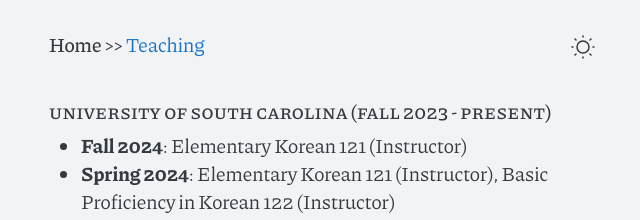
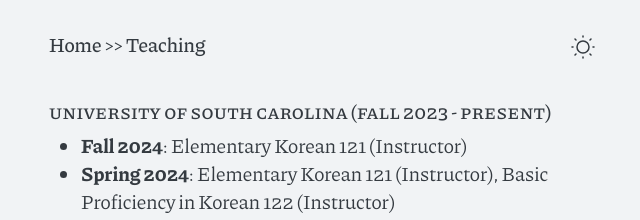
Before and after one commit to rsim89/rsim89.github.io, a Jekyll site: the page built from teaching.md, in a window 1280 px wide. Shown: the top 220 px of the page, without its empty margins (318-958 px from the left). Built offline with Jekyll 4.4.1, drawn with Linux system fonts in a browser that asks for light colours.

Commit message:
Update _elements.scss

```diff
--- a/_sass/_elements.scss
+++ b/_sass/_elements.scss
@@ -1,4 +1,15 @@
 a.site-title {
+  font-weight: 500;
+  color: var(--color-heading);
+
+  &:focus,
+  &:hover {
+    border-color: inherit;
+    color: inherit;
+  }
+}
+
+a.page-title {
   font-weight: 500;
   color: var(--color-heading);
 
```
